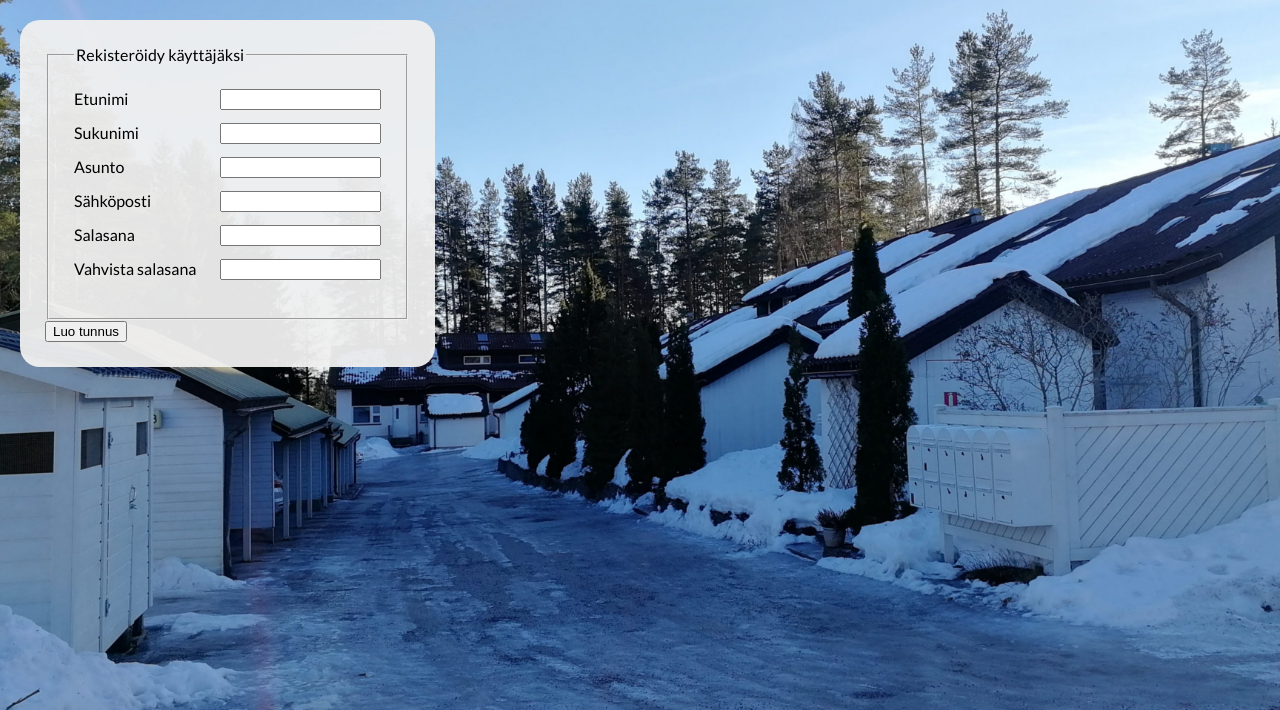
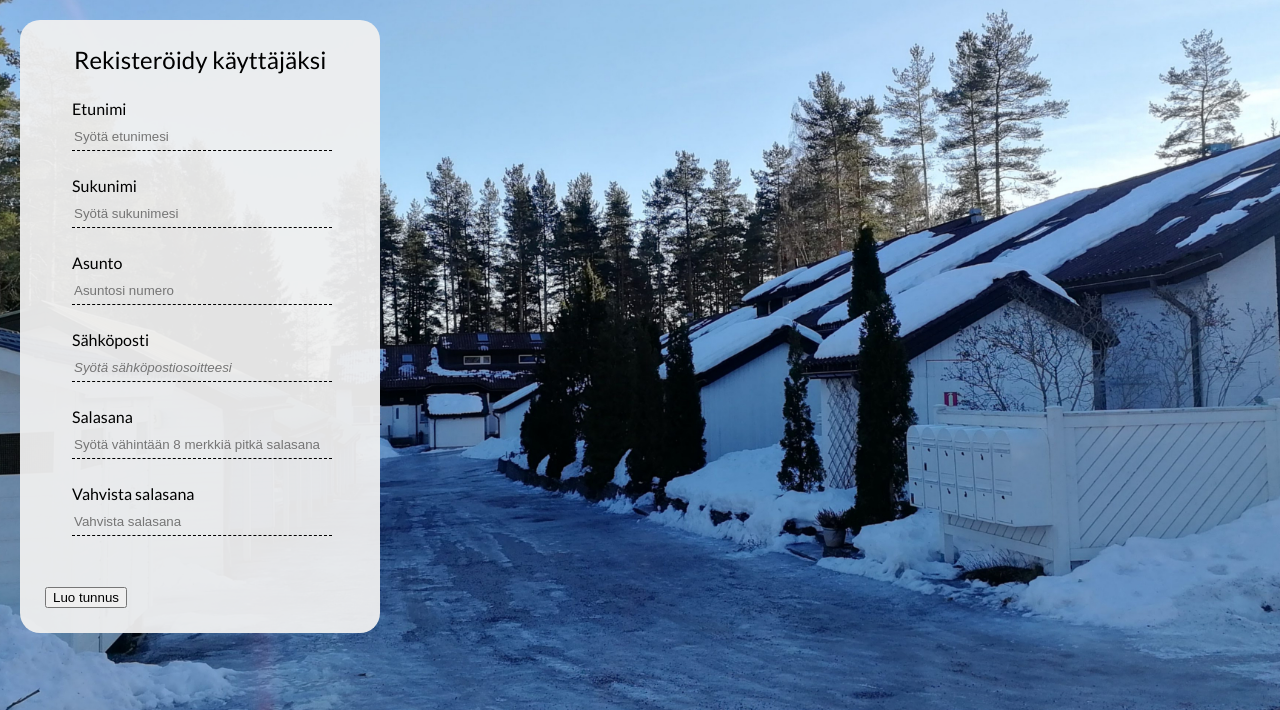
Before and after one commit to Zigelzi/Hakulintie, a Flask app: page /rekisteroidy in a window 1280 px wide. Shown: the part 90-800 px from the top of the page. Run offline with Flask 2, Linux system fonts and the light colour scheme.

Commit message:
Styled the registration and login forms

```diff
--- a/hakulintie/static/css/style.css
+++ b/hakulintie/static/css/style.css
@@ -21,6 +21,12 @@ h1, h2, h3, h4, h5, h6 {
 }
 fieldset {
     padding: 25px;
+    border: none;
+}
+
+fieldset legend {
+    font-size: 1.5rem; /* 24 / 16 px */
+    font-weight: 500;
 }
 
 /* ------------------------
@@ -36,7 +42,7 @@ fieldset {
     font-style: italic;
 }
 
-/* ------------------------linear-gradient(90deg,
+/* ------------------------
 Class selectors
 --------------------------- */
 .nav {
@@ -70,7 +76,7 @@ Class selectors
 }
 
 .active-nav {
-    border-bottom:2px solid firebrick;
+    border-bottom:2px solid #7b2d26;
 }
 
 .flex-container {
@@ -81,13 +87,15 @@ Class selectors
 
 .box {
     max-width: 40%;
-    background-color: rgba(240, 240, 240, 0.95);
+    background-color: rgba(240, 240, 240, 0.95); /* HEX: #F0F0F0 */
     border-radius: 20px;
     margin-top: 20px;
     margin-left: 20px;
     padding: 25px;
-    /* animation-name: load-desktop;
-    animation-duration: 1.5s; */
+    /*
+    animation-name: load-desktop;
+    animation-duration: 1.5s;
+    */
 }
 
 .h1-content {
@@ -116,15 +124,29 @@ Class selectors
 }
 
 .input-box {
-    margin-bottom: 15px;
+    margin-bottom: 25px;
 }
 
 .input-box label {
-    max-width: 49%;
+    display: block;
+    margin-bottom: 5px;
 }
 .input-box input {
-    float: right;
-    max-width: 50%;
+    background: transparent;
+    border:none;
+    border-bottom: 1px dashed black;
+    height: 25px;
+    width: 100%;
+}
+.input-box input[type=checkbox] {
+    width: initial;
+    height: initial;
+    background: transparent;
+}
+
+
+.input-box input:focus {
+    border-bottom: 1px solid #007fff;
 }
 
 .error {
@@ -165,8 +187,10 @@ Media queries
     .box {
         max-width: 75%;
         margin: 20px 5%;
+        /*
         animation: load-mobile;
         animation-duration: 1.5s;
+        */
     }
 
     .nav ul {
--- a/hakulintie/templates/rekisteroidy.html
+++ b/hakulintie/templates/rekisteroidy.html
@@ -12,7 +12,7 @@
                 </legend>
                 <div class="input-box">
                     {{ form.first_name.label }}
-                    {{ form.first_name }}
+                    {{ form.first_name(placeholder="Syötä etunimesi") }}
                     {% if form.first_name.errors %}
                         <div class="error">
                             {% for error in form.first_name.errors %}
@@ -26,7 +26,7 @@
                 </div>
                 <div class="input-box">
                     {{ form.last_name.label }}
-                    {{ form.last_name }}
+                    {{ form.last_name(placeholder="Syötä sukunimesi") }}
                     {% if form.last_name.errors %}
                         <div class="error">
                             {% for error in form.last_name.errors %}
@@ -40,7 +40,7 @@
                 </div>
                 <div class="input-box">
                     {{ form.house.label }}
-                    {{ form.house }}
+                    {{ form.house(placeholder="Asuntosi numero") }}
                     {% if form.house.errors %}
                         <div class="error">
                             {% for error in form.house.errors %}
@@ -55,7 +55,7 @@
 
                 <div class="input-box">
                     {{ form.email.label }}
-                    {{ form.email }}
+                    {{ form.email(placeholder="Syötä sähköpostiosoitteesi") }}
                     {% if form.email.errors %}
                         <div class="error">
                             {% for error in form.email.errors %}
@@ -69,7 +69,7 @@
                 </div>
                 <div class="input-box">
                     {{ form.password.label }}
-                    {{ form.password }}
+                    {{ form.password(placeholder="Syötä vähintään 8 merkkiä pitkä salasana") }}
                         {% if form.password.errors %}
                         <div class="error">
                             {% for error in form.password.errors %}
@@ -83,7 +83,7 @@
                 </div>
                 <div class="input-box">
                     {{ form.confirm_pw.label }}
-                    {{ form.confirm_pw }}
+                    {{ form.confirm_pw(placeholder="Vahvista salasana") }}
                     {% if form.confirm_pw.errors %}
                         <div class="error">
                             {% for error in form.confirm_pw.errors %}
```
